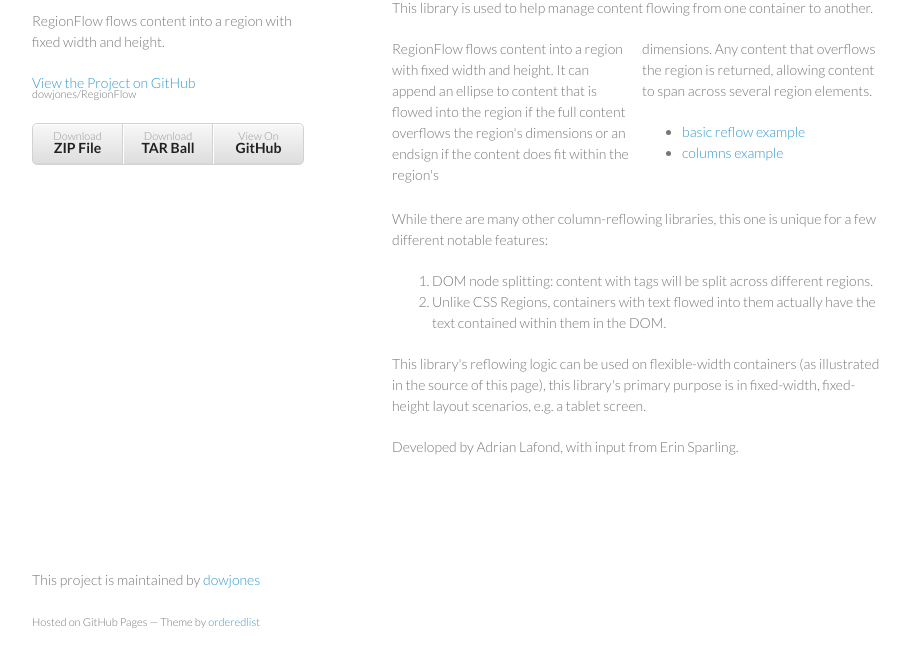
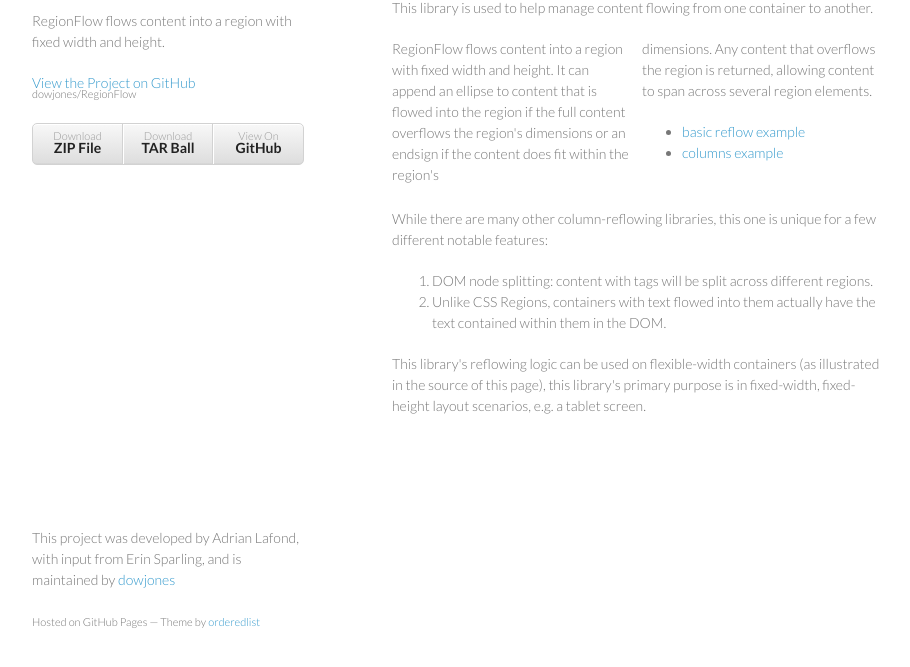
Before and after one commit to dowjones/RegionFlow, a plain HTML site: page index.html in a window 1280 px wide. Shown: the part 99-766 px from the top of the page, without its empty margins (178-1088 px from the left). Drawn offline with Linux system fonts and the light colour scheme.

Commit message:
Moved credit.

```diff
--- a/index.html
+++ b/index.html
@@ -76,12 +76,9 @@
           This library's reflowing logic can be used on flexible-width containers (as illustrated in the source of this page), this library's primary purpose is in fixed-width,
           fixed-height layout scenarios, e.g. a tablet screen.
         </p>
-        <p>
-          Developed by Adrian Lafond, with input from Erin Sparling.
-        </p>
       </section>
       <footer>
-        <p>This project is maintained by <a href="https://github.com/dowjones">dowjones</a></p>
+        <p>This project was developed by Adrian Lafond, with input from Erin Sparling, and is maintained by <a href="https://github.com/dowjones">dowjones</a></p>
         <p><small>Hosted on GitHub Pages &mdash; Theme by <a href="https://github.com/orderedlist">orderedlist</a></small></p>
       </footer>
     </div>
```
